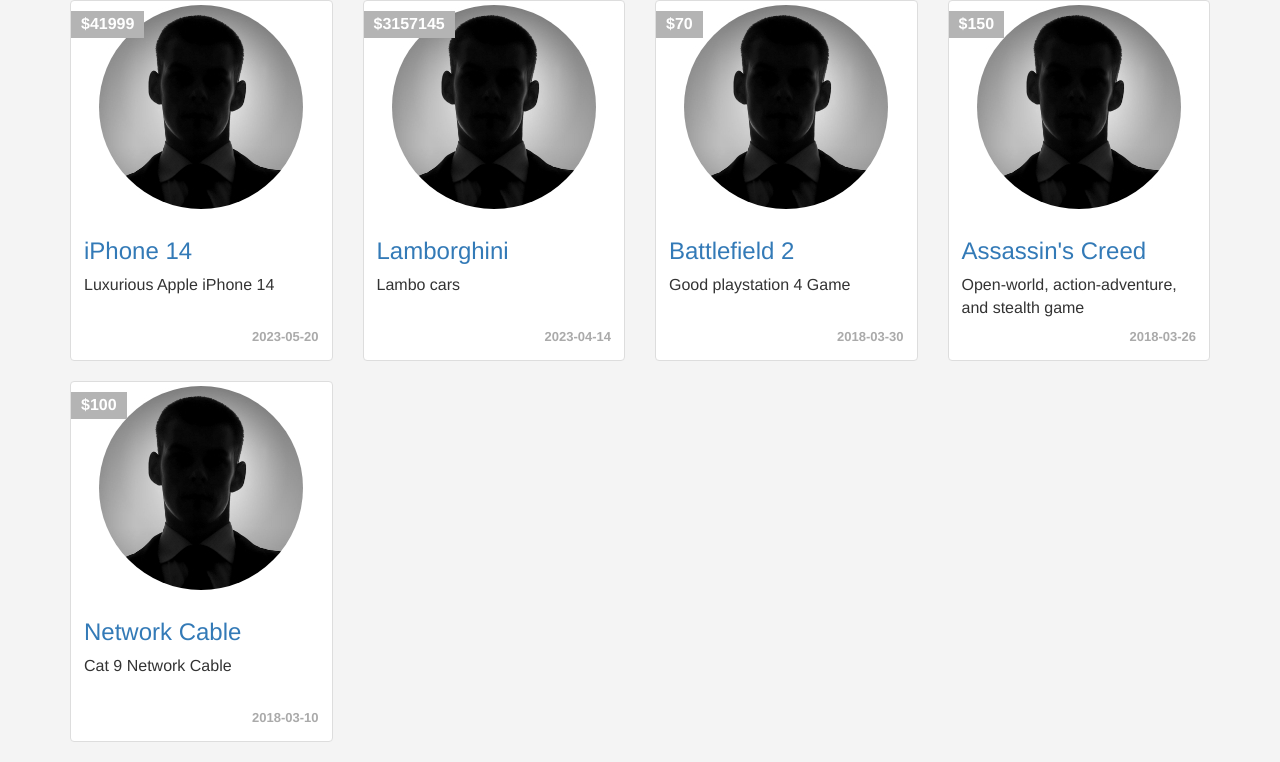
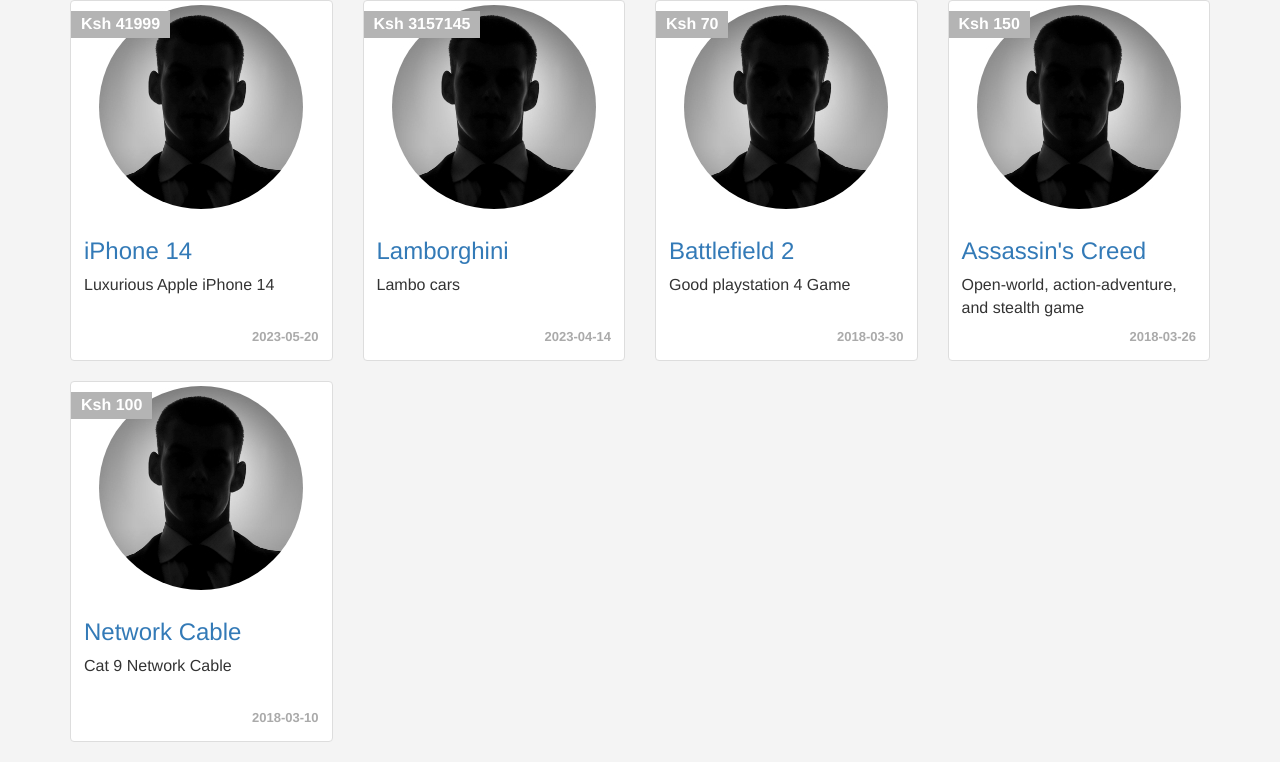
Before and after one commit to EddMarwa/Admin-Green-Market, a PHP site: page /eCommerce/ in a window 1280 px wide. Shown: the part 95-857 px from the top of the page. Run offline with PHP 8.4, Linux system fonts and the light colour scheme; data comes from the database, SQL or seed files in the repository.

Commit message:
dingy moves

```diff
--- a/index.php
+++ b/index.php
@@ -17,7 +17,7 @@ include 'init.php';
                 foreach ($allItems as $item) {
                     echo '<div class="col-sm-6 col-md-3">';
                         echo '<div class="thumbnail item-box">';
-                            echo '<span class="price-tag">$' . $item['Price'] . '</span>';
+                            echo '<span class="price-tag">Ksh ' . $item['Price'] . '</span>';
                             echo '<img class="img-responsive" src="img.jpg" alt="random image">';
                             echo '<div class="caption">';
                                 echo '<h3><a href="items.php?itemid=' . $item['Item_ID'] . '">' . $item['Name'] . '</a></h3>';
```
